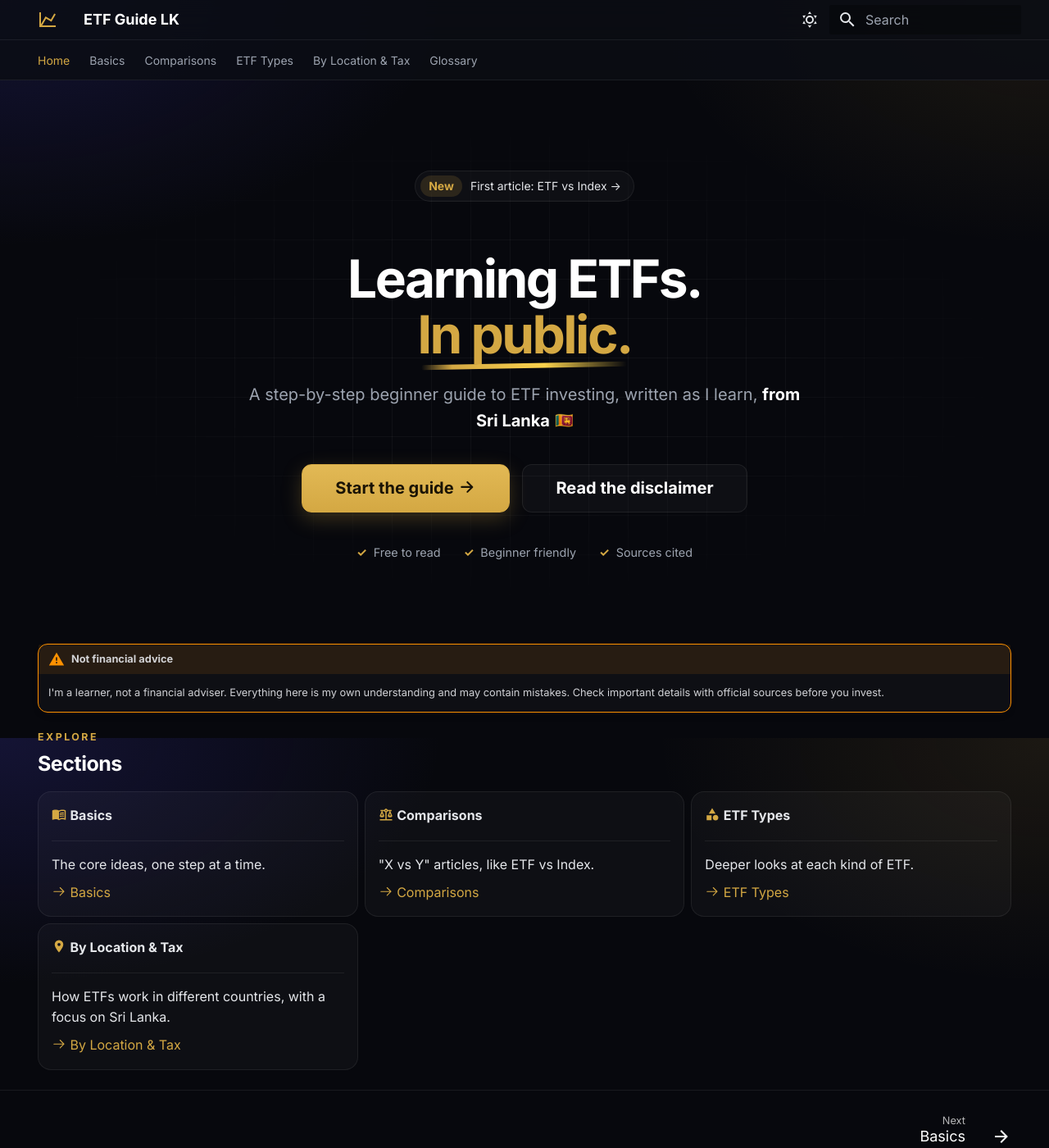
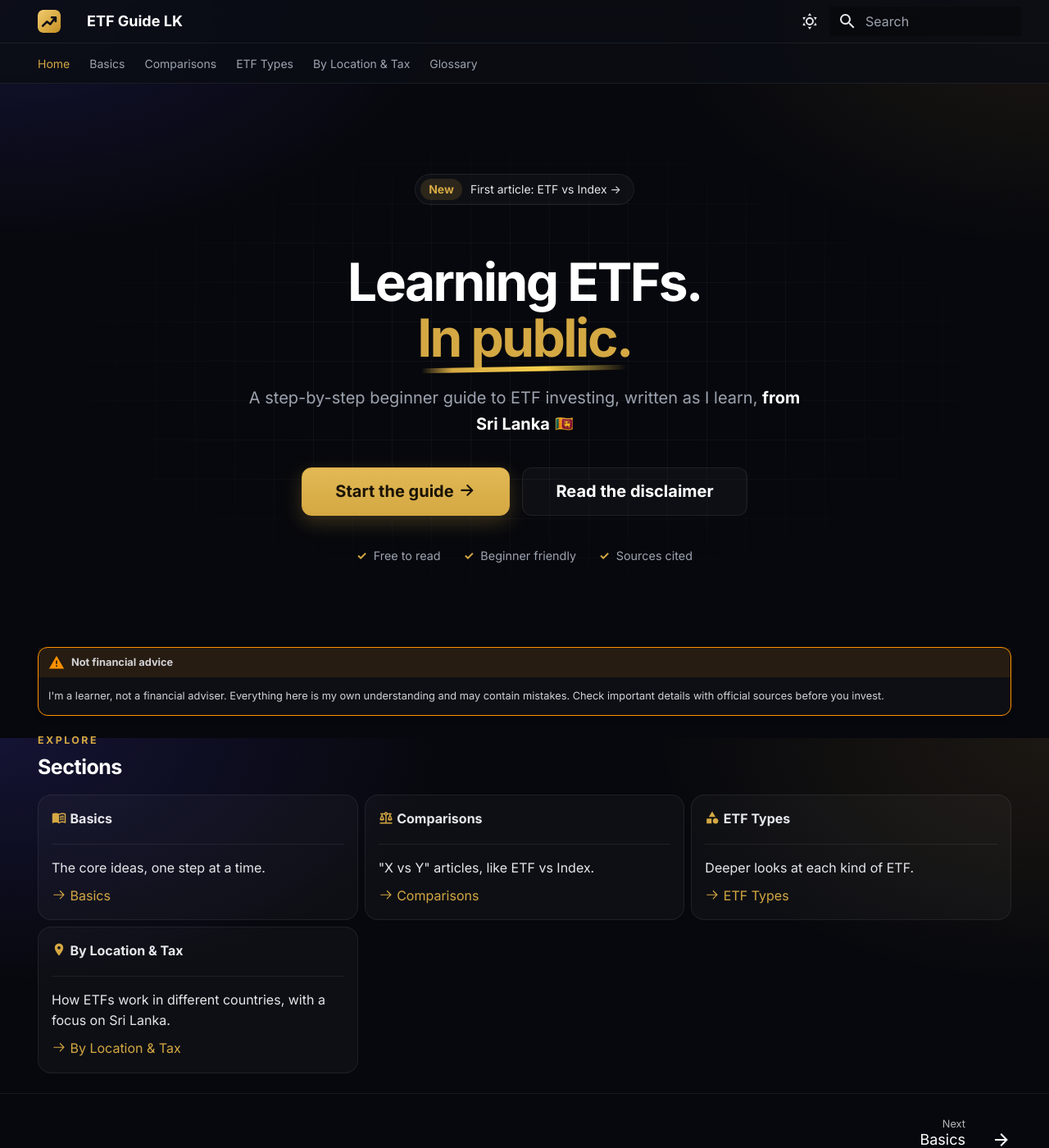
Before and after one commit to kusal-tharindu/invest-guide, an MkDocs documentation site: the page built from docs/index.md, in a window 1280 px wide and 1400 px high. Shown: the whole window at 82% size. Built offline with MkDocs 1.6.1 and Material for MkDocs 9.7.7, drawn with Linux system fonts in a browser that asks for light colours; emoji names are drawn with the system emoji font.

Commit message:
Add gold logo and favicons, link header title to home

```diff
--- a/docs/stylesheets/extra.css
+++ b/docs/stylesheets/extra.css
@@ -97,8 +97,24 @@ body[data-md-color-scheme="slate"] {
   color: #fff;
 }
 
-.md-header__button.md-logo svg {
-  fill: var(--gold);
+.md-header__button.md-logo img {
+  height: 1.4rem;
+  border-radius: 0.3rem;
+}
+
+/* Site title links home */
+.md-header__home {
+  display: block;
+  color: inherit;
+}
+
+.md-header__home:hover,
+.md-header__home:focus {
+  color: var(--gold);
+}
+
+.md-header__topic:first-child {
+  font-weight: 700;
 }
 
 .md-tabs__link {
--- a/mkdocs.yml
+++ b/mkdocs.yml
@@ -23,8 +23,8 @@ theme:
   font:
     text: Inter
     code: JetBrains Mono
-  icon:
-    logo: material/chart-line
+  logo: assets/logo.svg
+  favicon: assets/logo.svg
   features:
     - navigation.tabs
     - navigation.sections
--- /dev/null
+++ b/overrides/main.html
@@ -0,0 +1,7 @@
+{% extends "base.html" %}
+
+{% block extrahead %}
+  <link rel="icon" type="image/png" sizes="32x32" href="{{ 'assets/favicon-32.png' | url }}">
+  <link rel="apple-touch-icon" sizes="180x180" href="{{ 'assets/apple-touch-icon.png' | url }}">
+  <meta name="theme-color" content="#0b0d14">
+{% endblock %}
--- /dev/null
+++ b/overrides/partials/header.html
@@ -0,0 +1,72 @@
+{#-
+  Copied from Material for MkDocs 9.x partials/header.html.
+  Only change: the site title is wrapped in a link to the home page.
+-#}
+{% set class = "md-header" %}
+{% if "navigation.tabs.sticky" in features %}
+  {% set class = class ~ " md-header--shadow md-header--lifted" %}
+{% elif "navigation.tabs" not in features %}
+  {% set class = class ~ " md-header--shadow" %}
+{% endif %}
+<header class="{{ class }}" data-md-component="header">
+  <nav class="md-header__inner md-grid" aria-label="{{ lang.t('header') }}">
+    <a href="{{ config.extra.homepage | d(nav.homepage.url, true) | url }}" title="{{ config.site_name | e }}" class="md-header__button md-logo" aria-label="{{ config.site_name }}" data-md-component="logo">
+      {% include "partials/logo.html" %}
+    </a>
+    <label class="md-header__button md-icon" for="__drawer">
+      {% set icon = config.theme.icon.menu or "material/menu" %}
+      {% include ".icons/" ~ icon ~ ".svg" %}
+    </label>
+    <div class="md-header__title" data-md-component="header-title">
+      <a href="{{ config.extra.homepage | d(nav.homepage.url, true) | url }}" class="md-header__home" title="{{ config.site_name | e }}">
+      <div class="md-header__ellipsis">
+        <div class="md-header__topic">
+          <span class="md-ellipsis">
+            {{ config.site_name }}
+          </span>
+        </div>
+        <div class="md-header__topic" data-md-component="header-topic">
+          <span class="md-ellipsis">
+            {% if page.meta and page.meta.title %}
+              {{ page.meta.title }}
+            {% else %}
+              {{ page.title }}
+            {% endif %}
+          </span>
+        </div>
+      </div>
+      </a>
+    </div>
+    {% if config.theme.palette %}
+      {% if not config.theme.palette is mapping %}
+        {% include "partials/palette.html" %}
+      {% endif %}
+    {% endif %}
+    {% if not config.theme.palette is mapping %}
+      {% include "partials/javascripts/palette.html" %}
+    {% endif %}
+    {% if config.extra.alternate %}
+      {% include "partials/alternate.html" %}
+    {% endif %}
+    {% if "material/search" in config.plugins %}
+      {% set search = config.plugins["material/search"] | attr("config") %}
+      {% if search.enabled %}
+        <label class="md-header__button md-icon" for="__search">
+          {% set icon = config.theme.icon.search or "material/magnify" %}
+          {% include ".icons/" ~ icon ~ ".svg" %}
+        </label>
+        {% include "partials/search.html" %}
+      {% endif %}
+    {% endif %}
+    {% if config.repo_url %}
+      <div class="md-header__source">
+        {% include "partials/source.html" %}
+      </div>
+    {% endif %}
+  </nav>
+  {% if "navigation.tabs.sticky" in features %}
+    {% if "navigation.tabs" in features %}
+      {% include "partials/tabs.html" %}
+    {% endif %}
+  {% endif %}
+</header>
```
Also changed, not shown: docs/assets/apple-touch-icon.png (added), docs/assets/favicon-32.png (added), docs/assets/logo.svg (added).
